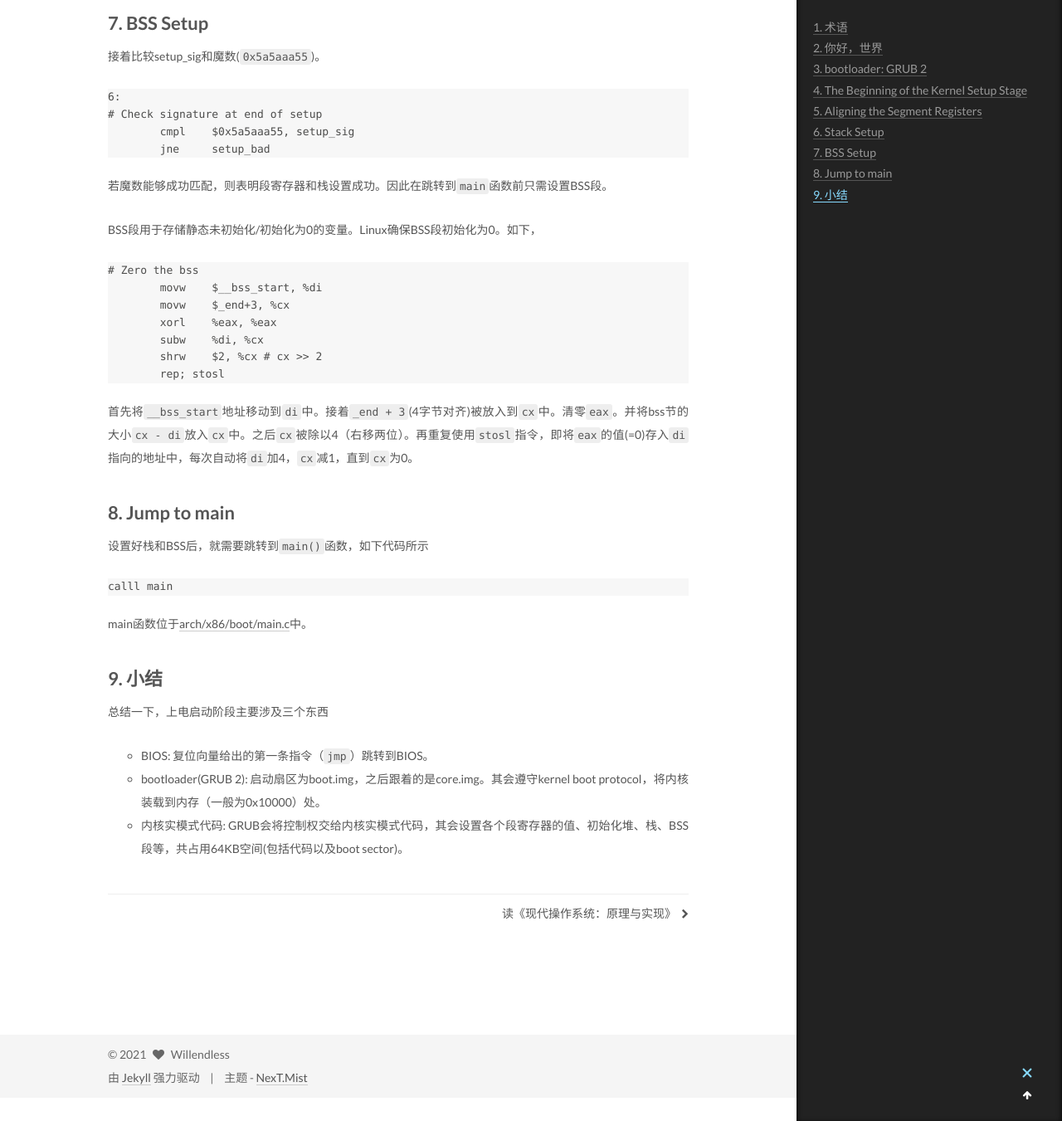
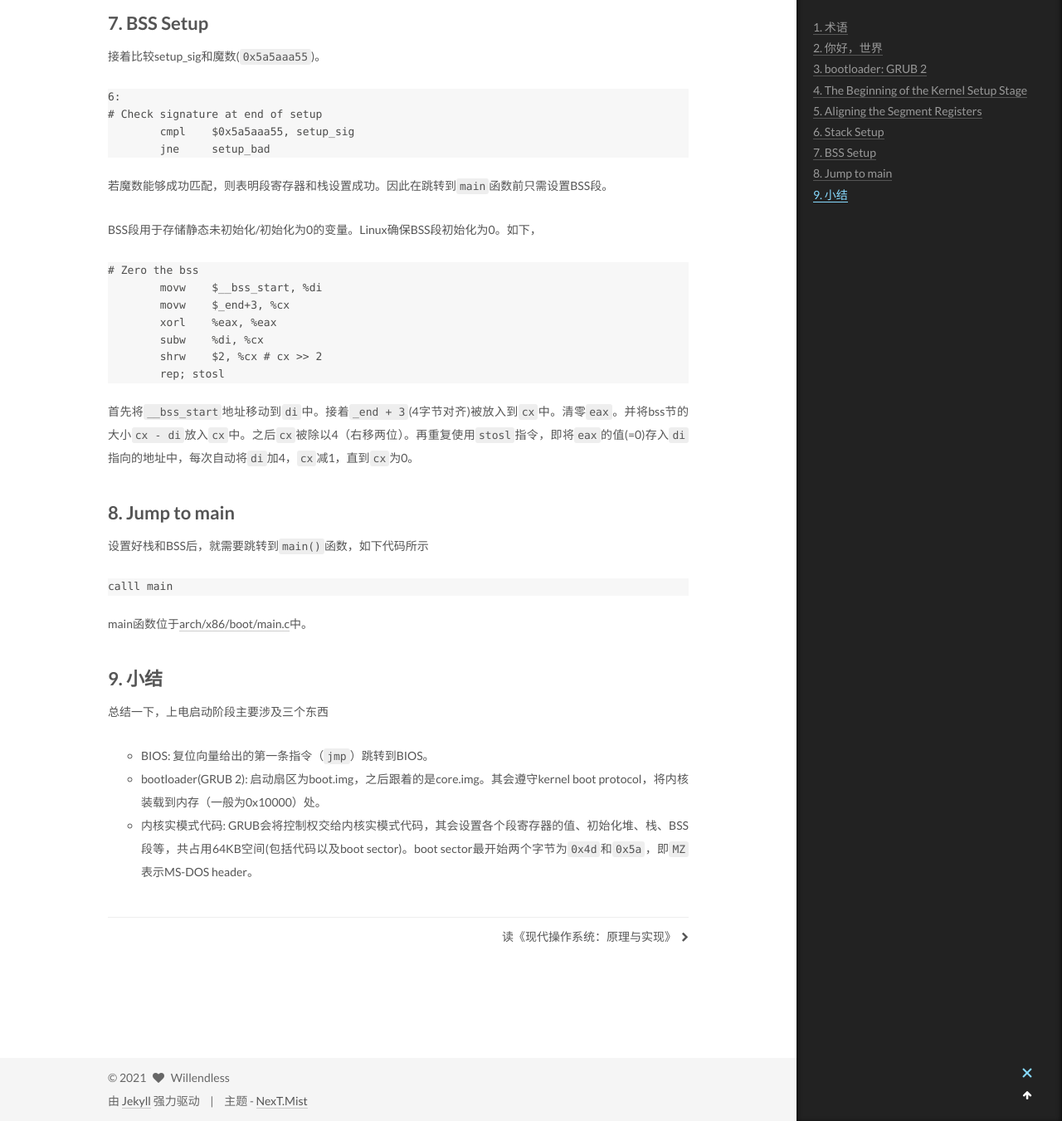
Before and after one commit to Willendless/willendless.github.io, a Jekyll site: the page built from _posts/2021-1-21-《Linux Inside》booting（一）.md, in a window 1280 px wide and 1400 px high, scrolled down 7765 px, cut to the strip 49-1400 px from the top of the window. Shown: the whole strip at 83% size. Built offline with Jekyll 4.4.1, drawn with Linux system fonts in a browser that asks for light colours; formulas are drawn with MathJax 3; comment, search, counter and statistics services are not loaded.

Commit message:
chore: update post

```diff
--- a/_posts/2021-1-21-《Linux Inside》booting（一）.md
+++ b/_posts/2021-1-21-《Linux Inside》booting（一）.md
@@ -343,4 +343,4 @@ main函数位于[arch/x86/boot/main.c](https://github.com/torvalds/linux/blob/v4
 
 + BIOS: 复位向量给出的第一条指令（`jmp`）跳转到BIOS。
 + bootloader(GRUB 2): 启动扇区为boot.img，之后跟着的是core.img。其会遵守kernel boot protocol，将内核装载到内存（一般为0x10000）处。
-+ 内核实模式代码: GRUB会将控制权交给内核实模式代码，其会设置各个段寄存器的值、初始化堆、栈、BSS段等，共占用64KB空间(包括代码以及boot sector)。
++ 内核实模式代码: GRUB会将控制权交给内核实模式代码，其会设置各个段寄存器的值、初始化堆、栈、BSS段等，共占用64KB空间(包括代码以及boot sector)。boot sector最开始两个字节为`0x4d`和`0x5a`，即`MZ`表示MS-DOS header。
```
